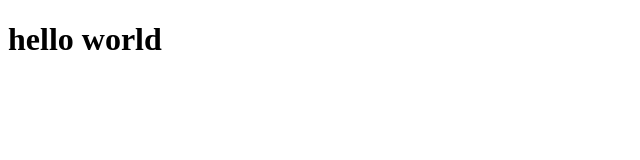
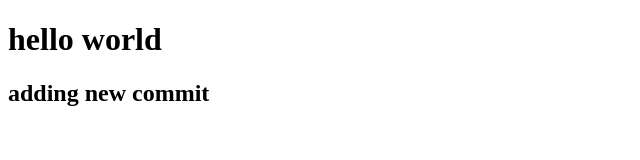
Before and after one commit to shivbanarasi/task, a plain HTML site: page hello.html in a window 1280 px wide. Shown: the whole page, without its empty margins (0-640 px from the left). Drawn offline with Linux system fonts and the light colour scheme.

Commit message:
adding new commit h2

```diff
--- a/hello.html
+++ b/hello.html
@@ -8,5 +8,6 @@
 </head>
 <body>
     <h1>hello world</h1>
+    <h2>adding new commit</h2>
 </body>
 </html>
```
